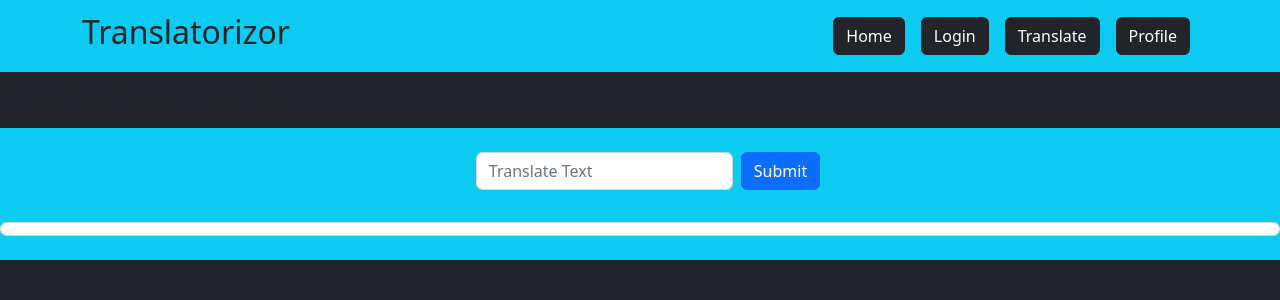
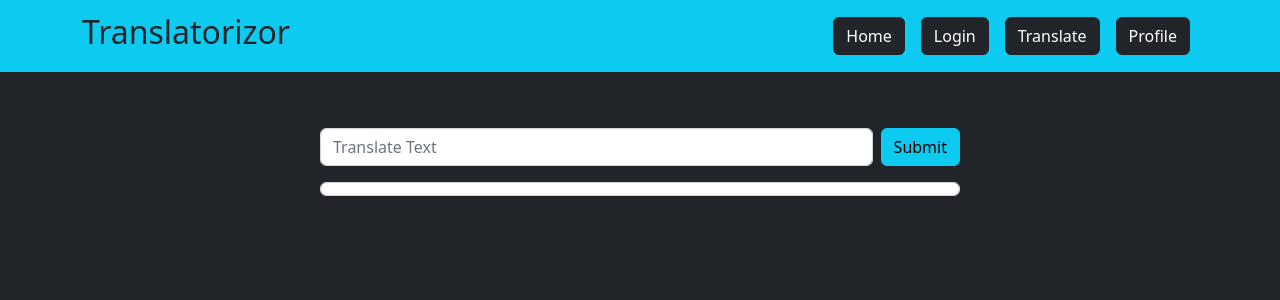
Before and after one commit to SondreSequence/React-LIT, a React (Create React App) app: page /translate in a window 1280 px wide. Shown: the top 300 px of the page. Built offline with nearby package versions, Linux system fonts and the light colour scheme; no server answers; sample sign-in values are in the browser's storage.

Commit message:
fix: fixed some styling in translatePage

```diff
--- a/src/Components/Translation/Translate.jsx
+++ b/src/Components/Translation/Translate.jsx
@@ -46,8 +46,8 @@ function Translate() {
     "slowlyVisible form-control me-2 m-3 d-none"
   );
   return (
-    <nav className="flex-container navbar bg-body-tertiary">
-      <div className="container-fluid">
+    <div className="w-50 mx-auto mb-5">
+      <div className="">
         <form
           className="d-flex align-items-center mx-auto"
           role="search"
@@ -55,13 +55,13 @@ function Translate() {
         >
           <input
             onChange={handleOnChange}
-            className="form-control me-2 m-3"
+            className="form-control me-2"
             type="search"
             placeholder="Translate Text"
             aria-label="Search"
           />
           <button
-            className="btn-purple btn btn-primary"
+            className="btn btn-info"
             type="submit"
             onClick={() =>
               setTextAreaclassName(
@@ -73,10 +73,10 @@ function Translate() {
           </button>
         </form>
       </div>
-      <nav id="translateArea" className="form-control mx-auto m-3">
+      <div id="translateArea" className="form-control mx-auto m-3 min-vh-">
         {generateImages(imageSource)}
-      </nav>
-    </nav>
+      </div>
+    </div>
   );
 }
 export default Translate;
```
